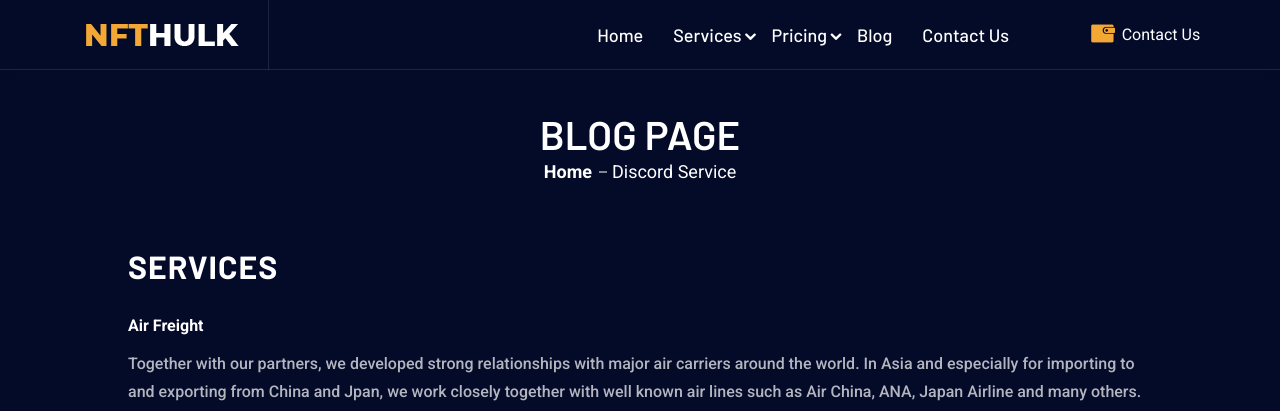
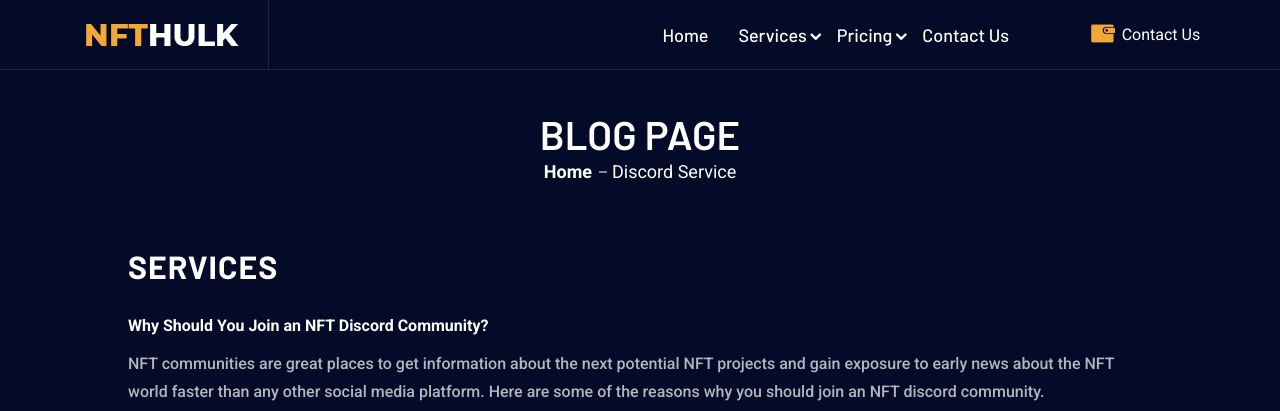
Before and after one commit to Frogbid-Khl/W-NFTHulk, a PHP site: page /Discord_Services in a window 1280 px wide. Shown: the top 411 px of the page. Run offline with PHP 8.4, Linux system fonts and the light colour scheme.

Commit message:
NftHulk text modified.

```diff
--- a/discord_services.php
+++ b/discord_services.php
@@ -42,23 +42,30 @@ include("includes/navbar.php");
 
 <div class="services">
     <h2>SERVICES</h2>
-    <span>Air Freight</span>
-    <p>Together with our partners, we developed strong relationships with major air carriers around the world. In Asia
-        and especially for importing to and exporting from China and Jpan, we work closely together with well known air
-        lines such as Air China, ANA, Japan Airline and many others. These relations enable us to provide a competitive
-        and highly flexible network to ship your air freight.</p>
+    <span>Why Should You Join an NFT Discord Community?</span>
+    <p>NFT communities are great places to get information about the next potential NFT projects and gain exposure to
+        early news about the NFT world faster than any other social media platform. Here are some of the reasons why you
+        should join an NFT discord community.</p>
     <img src="https://www.prochinafreight.com/wp-content/uploads/air-cargo-freight.jpg" width=700 alt="">
-    <span>Sea Freight</span>
-    <p>We offer LCL, FCL and break bulk transportation regardless the amount or value of your goods. We can ship your
-        sea freight no matter if you want to import to China, export from China or need to conduct any other
-        international sea freight shipment.</p>
-    <img src="https://dsv-media-premium.azureedge.net/~/media/Shared/Images/640x360-related-boxes/sea/DSV_2009_SEA_0006_640x360.jpg?h=360&la=en&w=640&revision=8d3090c4-b5e1-4e9b-8904-8c726a68f467"
-         width=700 alt="">
-    <span>Warehousing</span>
-    <p>At Shanghai Sky-xing International Transportation Co., Ltd., we support you by providing warehouse facilities
-        near Pudong International Airports. With these warehouses, we also provide a door to door solution for exporting
-        through international carriers or domestic delivery.</p>
-    <img src="http://www.economicmodeling.com/wp-content/uploads/warehousing.jpg" width=700 alt="">
+    <span>1. NFT Collectors</span>
+    <p>Every NFT collector should join a discord community for timely updates on big NFT projects with the highest
+        potential. It’s worth investing time in various NFT discord communities if you’re looking for the next biggest
+        NFT projects.</p>
+    <!--<img src="https://dsv-media-premium.azureedge.net/~/media/Shared/Images/640x360-related-boxes/sea/DSV_2009_SEA_0006_640x360.jpg?h=360&la=en&w=640&revision=8d3090c4-b5e1-4e9b-8904-8c726a68f467"
+         width=700 alt="">-->
+    <span>2. NFT Investor</span>
+    <p>Joining an active NFT project discord server would help investors determine the potential for success of the NFT
+        projects. The more active the community is, the higher the likelihood of the project blowing in the future. This
+        would help you make wise investment decisions.</p>
+   <!-- <img src="http://www.economicmodeling.com/wp-content/uploads/warehousing.jpg" width=700 alt="">-->
+    <span>3. NFT Artist</span>
+    <p>There are some NFT artist discord communities specifically for NFT artists. This platform is a great way for you
+        to get to meet other NFT artists and be inspired by them. The feeling of the community would also ensure you
+        don’t feel left alone in the chaotic world on NFT.</p>
+    <span>4. NFT Beginner/Newbie</span>
+    <p>As a learner/beginner just testing the waters on NFT, the first thing you should do is find the right NFT Discord
+        community to join. This would help you gain knowledge about the NFT world from people who’ve already been there
+        longer than you have.</p>
 </div>
 
 <!-- ===============//main body end here \\================= -->
--- a/includes/navbar.php
+++ b/includes/navbar.php
@@ -39,9 +39,9 @@
                         </ul>
                     </li>
 
-                    <li class="header__nav-item">
+                   <!-- <li class="header__nav-item">
                         <a href="Blog" class="header__nav-link">Blog</a>
-                    </li>
+                    </li>-->
                     <li class="header__nav-item">
                         <a href="Contact" class="header__nav-link">Contact Us</a>
                     </li>
--- a/index.php
+++ b/index.php
@@ -72,7 +72,7 @@ include("includes/css.php");
 
 
     <!-- ===============//blog section start here \\================= -->
-    <section class="blog-section pb-120">
+    <!--<section class="blog-section pb-120">
         <div class="container">
             <div class="section-header style-4">
                 <div class="header-shape"><span></span></div>
@@ -152,7 +152,7 @@ include("includes/css.php");
                 </div>
             </div>
         </div>
-    </section>
+    </section>-->
     <!-- ===============//blog section end here \\================= -->
 
 
```
Also changed, not shown: website_services.php (+25 -16 lines).
